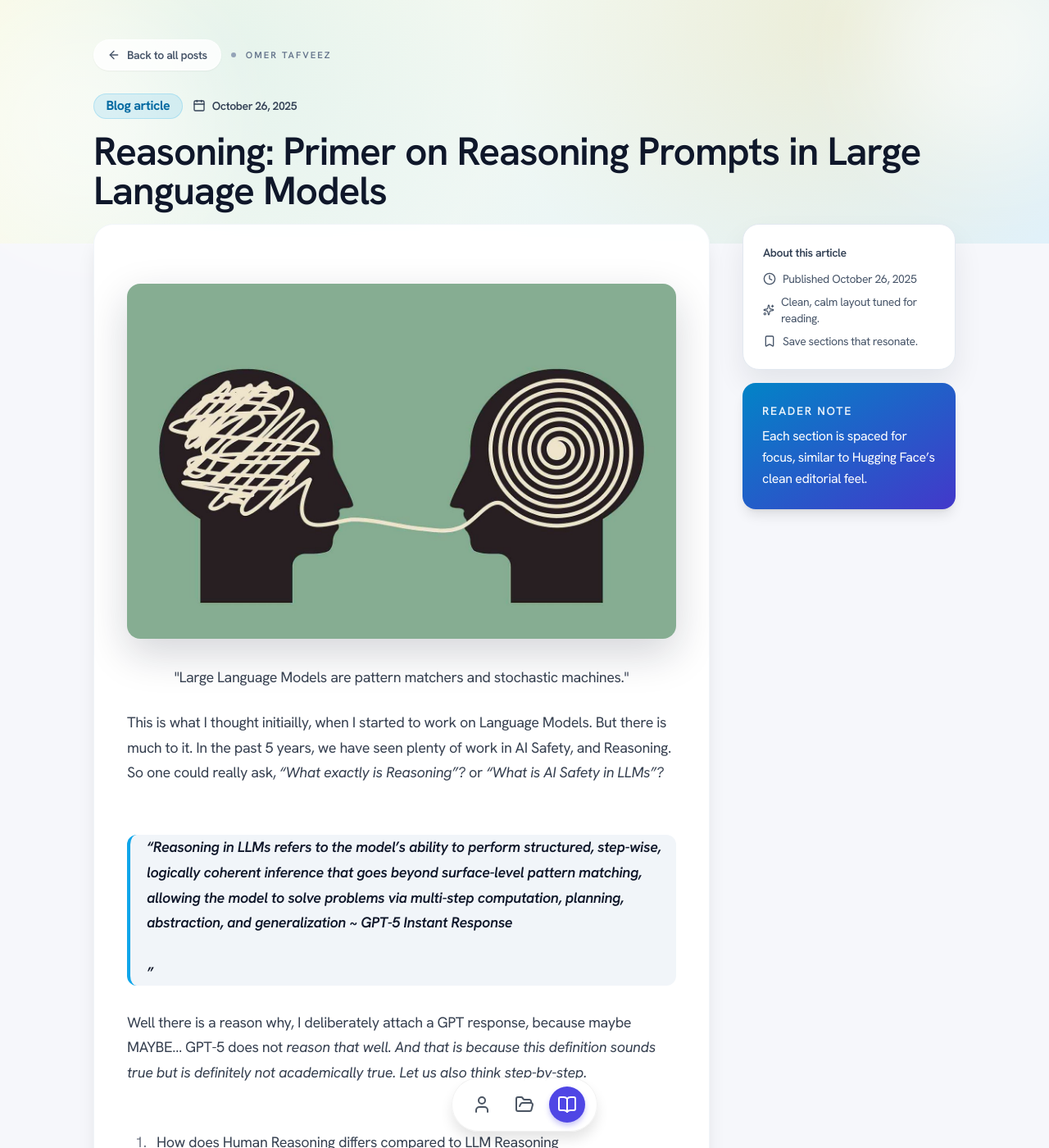
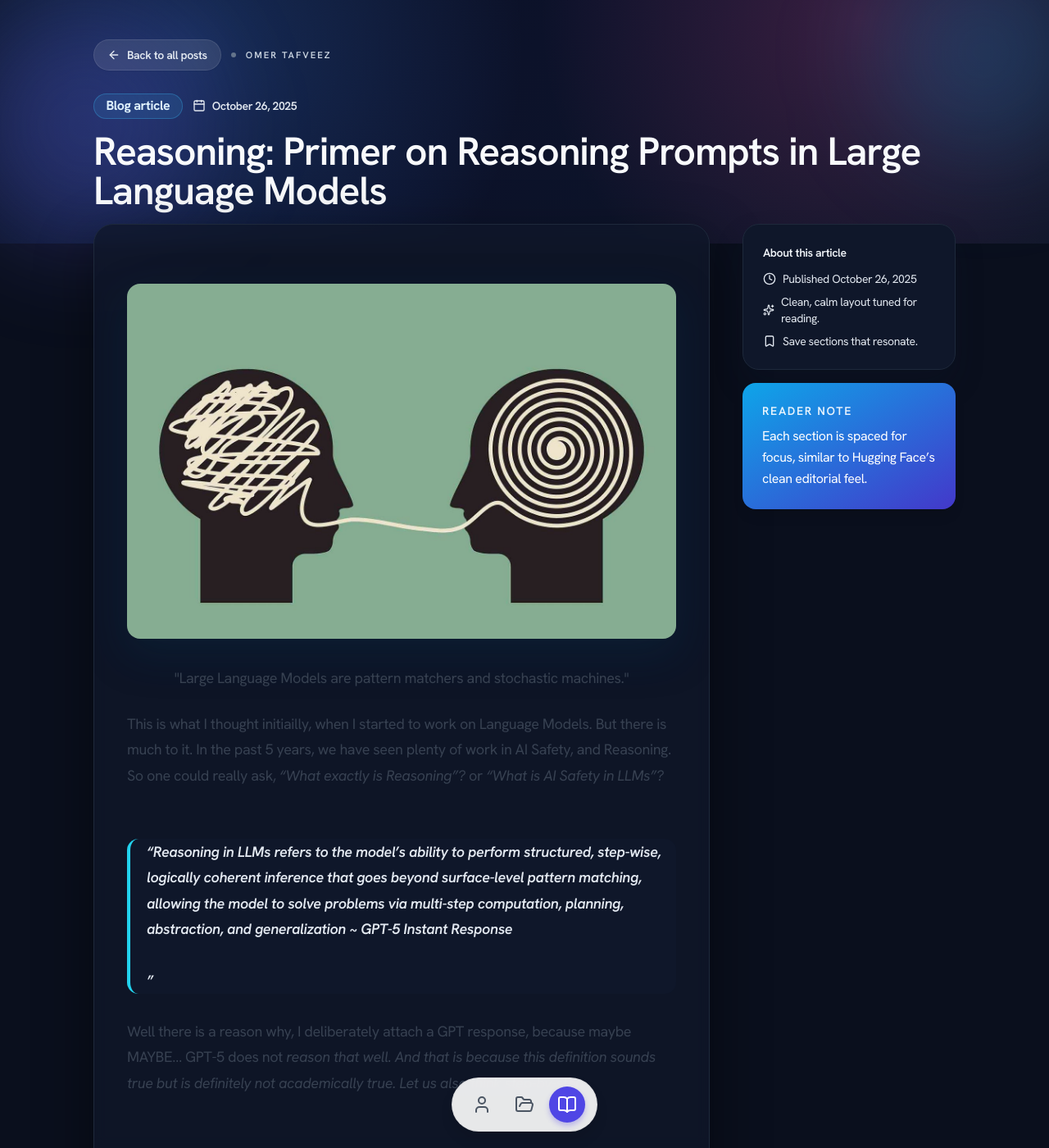
Before and after one commit to omertafveez-2001/omertafveez-2001.github.io, a Jekyll site: the page built from blogs/reasoning-primer/reasoning-primer.md, in a window 1280 px wide and 1400 px high. Shown: the whole window at 82% size. Built offline with Jekyll 4.4.1, drawn with Linux system fonts in a browser that asks for light colours; nearby versions of some CDN libraries.

Commit message:
reasoning

```diff
--- a/_layouts/post.html
+++ b/_layouts/post.html
@@ -21,28 +21,28 @@
   <!-- Custom Styles -->
   <link rel="stylesheet" href="/style.css">
   <style>
-    /* Blog-specific polish inspired by Hugging Face */
+    /* Blog-specific polish inspired by Hugging Face (dark edition) */
     .blog-hero {
-      background: radial-gradient(circle at 20% 20%, rgba(14, 165, 233, 0.08), transparent 35%),
-                  radial-gradient(circle at 80% 10%, rgba(248, 180, 0, 0.12), transparent 40%),
-                  linear-gradient(135deg, #fefce8, #e0f2fe);
+      background: radial-gradient(circle at 18% 20%, rgba(59, 130, 246, 0.25), transparent 38%),
+                  radial-gradient(circle at 82% 8%, rgba(236, 72, 153, 0.2), transparent 36%),
+                  linear-gradient(135deg, #0b1021, #0c122a 45%, #0f172a);
     }
     .blog-shell {
       max-width: 1100px;
     }
     .blog-prose {
       max-width: 72ch;
-      color: #0f172a;
+      color: #e2e8f0;
     }
     .blog-prose,
     .blog-prose p,
     .blog-prose li {
-      line-height: 1.7;
+      line-height: 1.75;
     }
     .blog-prose h1,
     .blog-prose h2,
     .blog-prose h3 {
-      color: #0f172a;
+      color: #f8fafc;
       letter-spacing: -0.02em;
       font-weight: 700;
     }
@@ -50,32 +50,32 @@
       margin-top: 2.5rem;
     }
     .blog-prose blockquote {
-      border-left: 4px solid #0ea5e9;
+      border-left: 4px solid #22d3ee;
       padding-left: 1.25rem;
-      background: #f1f5f9;
-      border-radius: 12px;
-      color: #0f172a;
+      background: #0f172a;
+      border-radius: 14px;
+      color: #e2e8f0;
       font-weight: 600;
     }
     .blog-prose a {
-      color: #0ea5e9;
+      color: #38bdf8;
       font-weight: 700;
       text-decoration: none;
-      border-bottom: 1px solid rgba(14, 165, 233, 0.35);
+      border-bottom: 1px solid rgba(56, 189, 248, 0.35);
     }
     .blog-prose pre,
     .blog-prose code {
-      background: #0f172a;
+      background: #0b1220;
       color: #e5e7eb;
       border-radius: 14px;
-      box-shadow: 0 10px 30px rgba(15, 23, 42, 0.25);
+      box-shadow: 0 12px 38px rgba(8, 47, 73, 0.35);
     }
     .blog-prose pre {
       padding: 1.1rem 1.2rem;
     }
     .blog-prose img {
       border-radius: 16px;
-      box-shadow: 0 18px 50px rgba(15, 23, 42, 0.18);
+      box-shadow: 0 18px 50px rgba(8, 47, 73, 0.35);
     }
     .meta-pill {
       display: inline-flex;
@@ -83,21 +83,21 @@
       gap: 0.4rem;
       padding: 0.4rem 0.9rem;
       border-radius: 999px;
-      background: rgba(14, 165, 233, 0.12);
-      color: #0369a1;
+      background: rgba(56, 189, 248, 0.12);
+      color: #e0f2fe;
       font-weight: 700;
-      border: 1px solid rgba(14, 165, 233, 0.2);
+      border: 1px solid rgba(56, 189, 248, 0.3);
     }
     .aside-card {
-      border: 1px solid #e2e8f0;
-      background: #fff;
+      border: 1px solid #1e293b;
+      background: #0f172a;
       border-radius: 20px;
-      box-shadow: 0 18px 35px rgba(15, 23, 42, 0.08);
+      box-shadow: 0 18px 35px rgba(15, 23, 42, 0.22);
     }
   </style>
 </head>
 
-<body class="subpixel-antialiased leading-none tracking-tight relative m-0 p-0 font-['Hanken_Grotesk'] bg-[#f6f7fb] text-[#0f172a]">
+<body class="subpixel-antialiased leading-none tracking-tight relative m-0 p-0 font-['Hanken_Grotesk'] bg-[#0a0f1d] text-[#e2e8f0]">
 
   <nav class="floating-nav">
     <a href="/index.html" class="nav-item">
@@ -118,23 +118,23 @@
 
   <header class="relative blog-hero">
     <div class="absolute inset-0 pointer-events-none">
-      <div class="absolute -right-12 -top-16 w-64 h-64 bg-white/60 blur-3xl rounded-full"></div>
-      <div class="absolute -left-10 bottom-0 w-72 h-72 bg-white/50 blur-3xl rounded-full"></div>
+      <div class="absolute -right-12 -top-16 w-64 h-64 bg-sky-500/20 blur-3xl rounded-full"></div>
+      <div class="absolute -left-10 bottom-0 w-72 h-72 bg-indigo-500/25 blur-3xl rounded-full"></div>
     </div>
     <div class="relative mx-auto blog-shell px-6 pt-12 pb-10">
-      <div class="flex items-center gap-3 text-sm text-slate-600 font-semibold">
-        <a href="/blogs.html" class="inline-flex items-center gap-2 rounded-full bg-white/80 border border-white/70 px-4 py-2 shadow-sm hover:-translate-y-[1px] transition">
+      <div class="flex items-center gap-3 text-sm text-slate-200 font-semibold">
+        <a href="/blogs.html" class="inline-flex items-center gap-2 rounded-full bg-white/10 border border-white/10 px-4 py-2 shadow-sm hover:-translate-y-[1px] hover:bg-white/15 transition">
           <i data-lucide="arrow-left" class="w-4 h-4"></i>
           Back to all posts
         </a>
-        <span class="h-1.5 w-1.5 rounded-full bg-slate-400"></span>
-        <span class="uppercase tracking-[0.18em] text-[0.7rem] text-slate-500">Omer Tafveez</span>
+        <span class="h-1.5 w-1.5 rounded-full bg-slate-500"></span>
+        <span class="uppercase tracking-[0.18em] text-[0.7rem] text-slate-300">Omer Tafveez</span>
       </div>
       <div class="mt-7 space-y-4">
         <div class="flex flex-wrap items-center gap-3">
           <span class="meta-pill">Blog article</span>
           {% if page.date %}
-          <span class="text-sm font-semibold text-slate-700 flex items-center gap-2">
+          <span class="text-sm font-semibold text-slate-200 flex items-center gap-2">
             <i data-lucide="calendar" class="w-4 h-4"></i>
             {{ page.date | date: "%B %d, %Y" }}
           </span>
@@ -142,14 +142,14 @@
           {% if page.tags %}
           <div class="flex flex-wrap gap-2">
             {% for tag in page.tags %}
-            <span class="text-xs font-semibold px-3 py-1 rounded-full bg-white/80 border border-slate-200 text-slate-700">{{ tag }}</span>
+            <span class="text-xs font-semibold px-3 py-1 rounded-full bg-white/10 border border-white/10 text-slate-100">{{ tag }}</span>
             {% endfor %}
           </div>
           {% endif %}
         </div>
-        <h1 class="text-4xl md:text-5xl font-semibold tracking-tight text-slate-900 leading-tight">{{ page.title }}</h1>
+        <h1 class="text-4xl md:text-5xl font-semibold tracking-tight text-slate-50 leading-tight">{{ page.title }}</h1>
         {% if page.subtitle %}
-        <p class="text-lg text-slate-700 max-w-3xl">{{ page.subtitle }}</p>
+        <p class="text-lg text-slate-200 max-w-3xl">{{ page.subtitle }}</p>
         {% endif %}
       </div>
     </div>
@@ -157,13 +157,13 @@
 
   <main class="relative -mt-6 pb-20">
     <div class="mx-auto blog-shell px-6 grid lg:grid-cols-[minmax(0,3fr)_minmax(260px,1fr)] gap-10">
-      <article class="prose prose-lg max-w-none blog-prose bg-white/95 backdrop-blur border border-slate-100 rounded-3xl px-8 md:px-10 py-10 shadow-xl">
+      <article class="prose prose-lg max-w-none blog-prose bg-slate-900/80 backdrop-blur border border-slate-800 rounded-3xl px-8 md:px-10 py-10 shadow-[0_24px_70px_rgba(0,0,0,0.45)]">
         {{ content }}
       </article>
       <aside class="hidden lg:flex flex-col gap-4 sticky top-24 self-start">
         <div class="aside-card p-6">
-          <p class="text-sm font-semibold text-slate-700 mb-3">About this article</p>
-          <div class="space-y-2 text-sm text-slate-600">
+          <p class="text-sm font-semibold text-slate-100 mb-3">About this article</p>
+          <div class="space-y-2 text-sm text-slate-200">
             {% if page.date %}
             <p class="flex items-center gap-2">
               <i data-lucide="clock" class="w-4 h-4"></i>
@@ -180,7 +180,7 @@
             </p>
           </div>
         </div>
-        <div class="rounded-2xl p-6 text-white shadow-lg bg-gradient-to-br from-sky-600 to-indigo-700">
+        <div class="rounded-2xl p-6 text-white shadow-lg bg-gradient-to-br from-sky-500 to-indigo-700">
           <p class="text-sm uppercase tracking-[0.12em] font-semibold mb-2 opacity-90">Reader note</p>
           <p class="text-base leading-relaxed">Each section is spaced for focus, similar to Hugging Face’s clean editorial feel.</p>
         </div>
```
